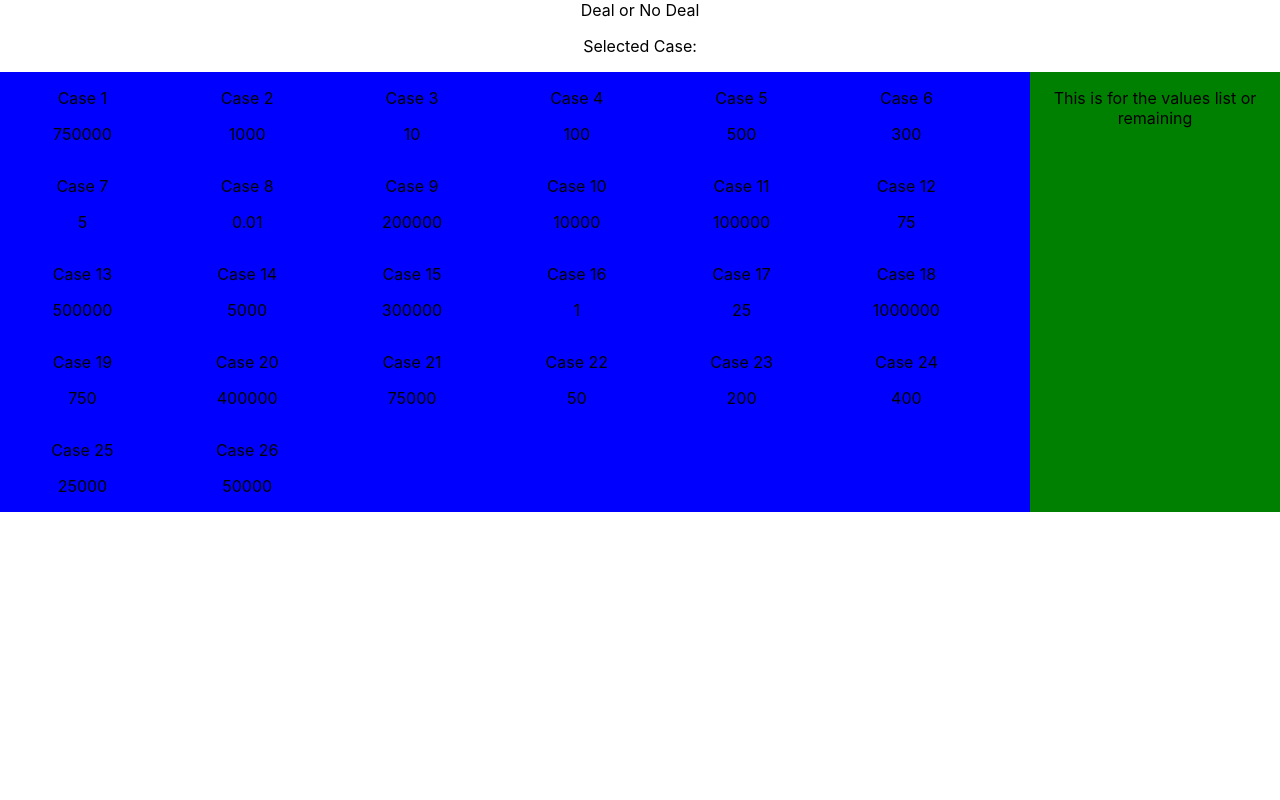
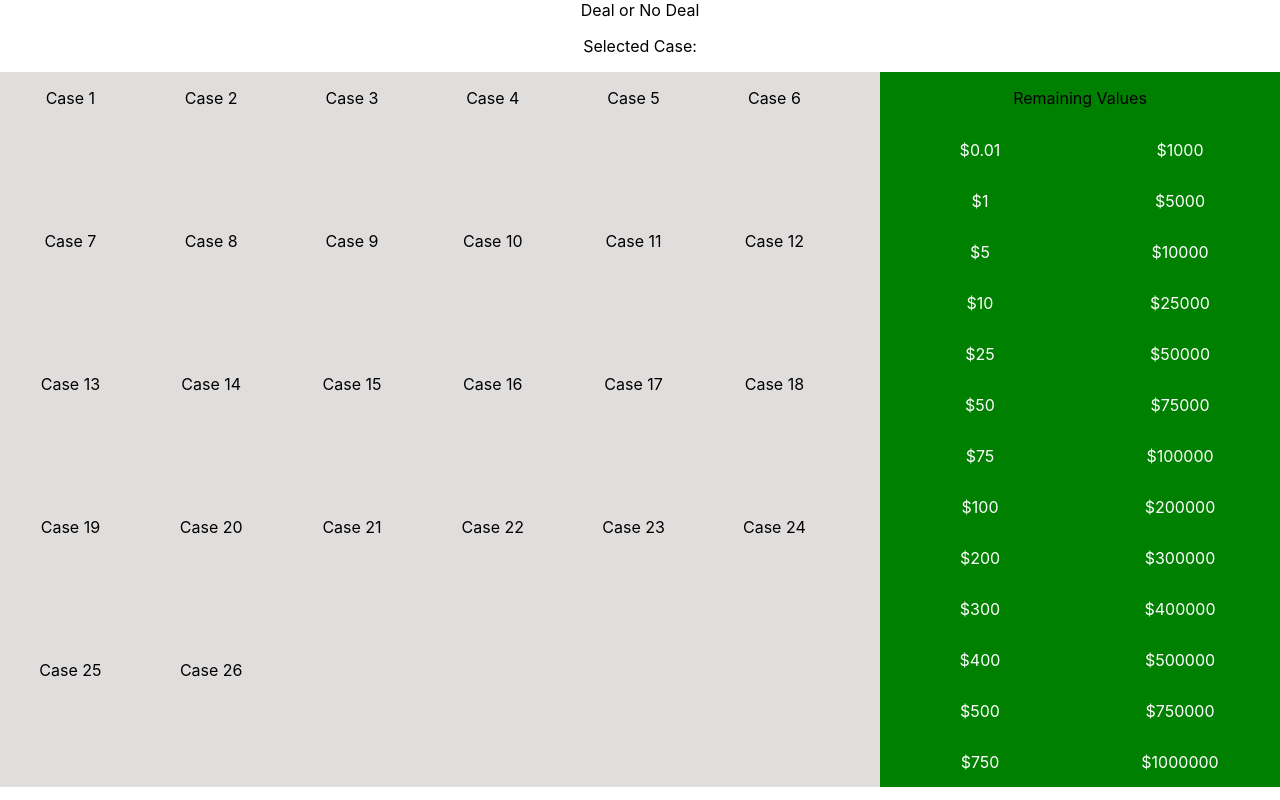
Before and after one commit to cindyschiang/deal-or-no-deal, a React (Create React App) app: page / in a window 1280 px wide. Built offline with nearby package versions, Linux system fonts and the light colour scheme.

Commit message:
added values to right side value display

```diff
--- a/src/components/App.css
+++ b/src/components/App.css
@@ -37,8 +37,26 @@
   }
 }
 
-.Gameboard {
+.gameboard {
     width: 100%;
+}
+
+.Case {
+    width: 16%;
+}
+
+.ValueDisplay {
+    color: #ffffff;
+    width: 200px;
+    height: 51px;
+}
+
+.remaining-values-list {
+    display: flex;
+    flex-wrap: wrap;
+    flex-direction: column;
+    height: 663px;
+
 }
 
 #Boardwrapper {
@@ -46,12 +64,8 @@
     width: 100%;
 }
 
-.Case {
-    width: 16%;
-}
-
 #cases {
-    background-color: blue;
+    background-color: #e0dddd;
     flex: 1;
     display: flex;
     flex-wrap: wrap;
@@ -59,5 +73,5 @@
 
 #remaining-values {
     background-color: green;
-    width: 250px;
+    width: 400px;
 }
--- a/src/components/Case.js
+++ b/src/components/Case.js
@@ -2,7 +2,6 @@
   return (
     <div className="Case">
         <p>Case {props.index + 1}</p>
-        <p>{props.value}</p>
     </div>
   );
 }
--- a/src/components/Gameboard.js
+++ b/src/components/Gameboard.js
@@ -1,6 +1,7 @@
 import Case from "./Case";
-import { caseValues } from "../casevalues";
+import { caseValues } from "../caseValues";
 import React, { useState, useEffect } from "react";
+import { ValueDisplay } from "./ValueDisplay";
 
 function shuffle(array) {
     let currentIndex = array.length;
@@ -36,11 +37,19 @@
 
 const initialCaseState = valuesToCaseState();
 
+// // code for manually sorting the values of the cases array (above)
+// // in order to use it, you'll need to copy the initialCaseState (an array)
+// // so that it doesn't mess with the original initialCaseState (which is used in the gameboard)
+// // with a copy of the initialCaseState array, then you can use it in the ValueDisplay component
+// initialCaseState.sort((left, right) => {
+//     return left.value - right.value;
+// })
+
 function Gameboard() {
     const [cases, setCases] = useState(initialCaseState);
 
     return (
-        <div className="Gameboard">
+        <div className="gameboard">
             <div>
                 <header>Deal or No Deal</header>
                 <p>Selected Case: </p>
@@ -60,7 +69,18 @@
                     })}
                 </div>
                 <div id="remaining-values">
-                    <p>This is for the values list or remaining</p>
+                    <p>Remaining Values</p>
+                    <div className="remaining-values-list">
+                        {cases.map((currCase, index) => {
+                            return (
+                                <ValueDisplay
+                                    key={index}
+                                    value={currCase.value}
+                                    isOpen={currCase.isOpen}
+                                />
+                            )
+                        })}
+                    </div>
                 </div>
             </div>
         </div>
--- /dev/null
+++ b/src/components/ValueDisplay.js
@@ -0,0 +1,7 @@
+export function ValueDisplay(props) {
+    return (
+      <div className="ValueDisplay" style={{order: Math.floor(props.value)}}>
+          <p>${props.value}</p>
+      </div>
+    );
+  }
```
